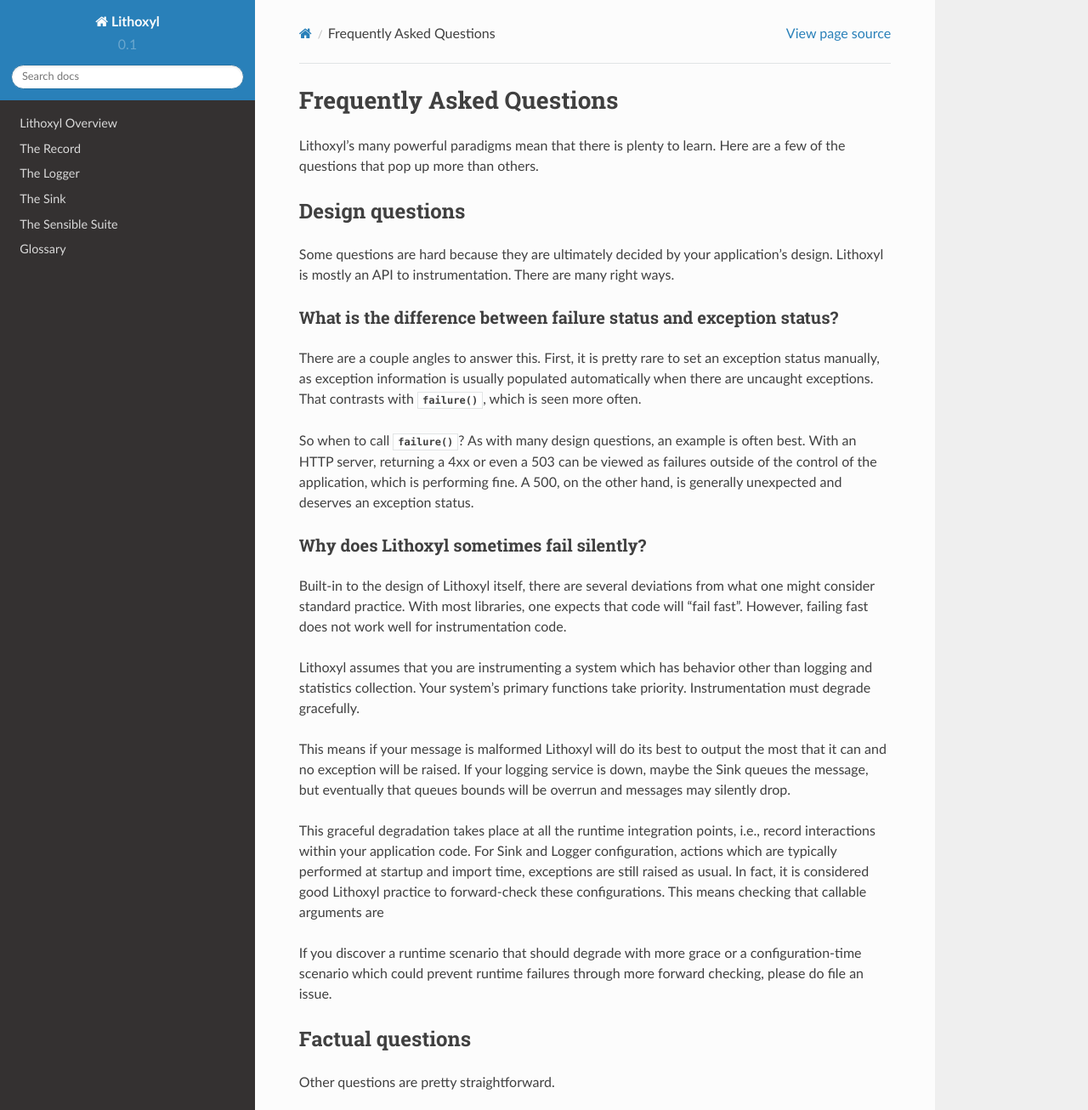
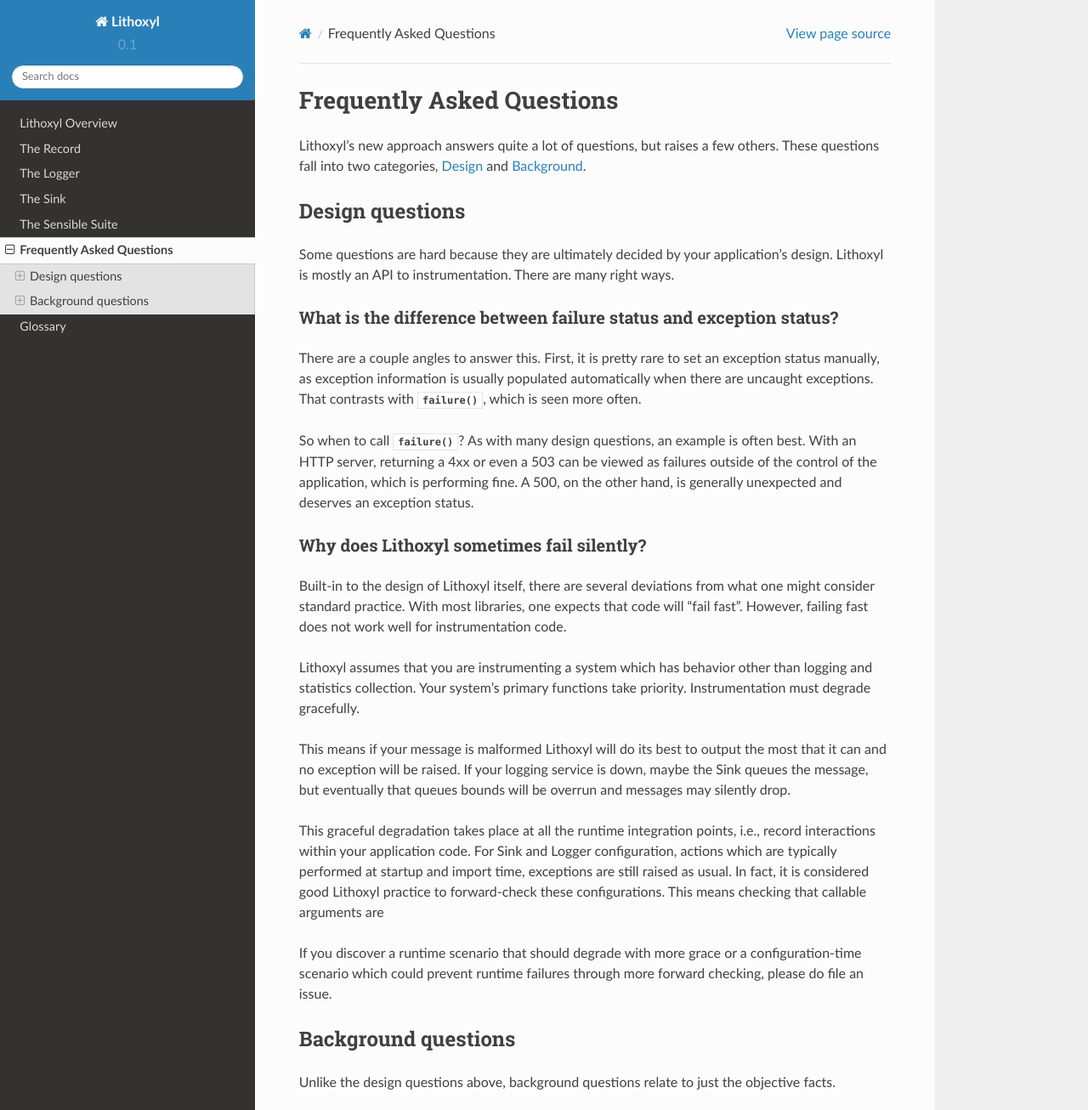
Before and after one commit to mahmoud/lithoxyl, a Sphinx documentation site: the page built from docs/faq.rst, in a window 1280 px wide and 1400 px high, cut to the strip 0-1306 px from the top of the window. Shown: the whole strip at 85% size. Built offline with Sphinx 7.4.7 and the Read the Docs theme 2.0.0, drawn with Linux system fonts in a browser that asks for light colours; pages that are not in the unit, such as notebooks, are missing from menus.

Commit message:
bring the FAQ into the docs fold

```diff
--- a/docs/faq.rst
+++ b/docs/faq.rst
@@ -1,8 +1,9 @@
 Frequently Asked Questions
 ==========================
 
-Lithoxyl's many powerful paradigms mean that there is plenty to
-learn. Here are a few of the questions that pop up more than others.
+Lithoxyl's new approach answers quite a lot of questions, but raises a
+few others. These questions fall into two categories, `Design
+<#design-questions>`_ and `Background <#background-questions>`_.
 
 Design questions
 ----------------
@@ -55,10 +56,11 @@
 or a configuration-time scenario which could prevent runtime failures
 through more forward checking, please do file an issue.
 
-Factual questions
------------------
+Background questions
+--------------------
 
-Other questions are pretty straightforward.
+Unlike the design questions above, background questions relate to just
+the objective facts.
 
 .. ref:: etymology
 
--- a/docs/index.rst
+++ b/docs/index.rst
@@ -21,4 +21,5 @@
    sinks
    sensible
    logging_tradition
+   faq
    glossary
```
